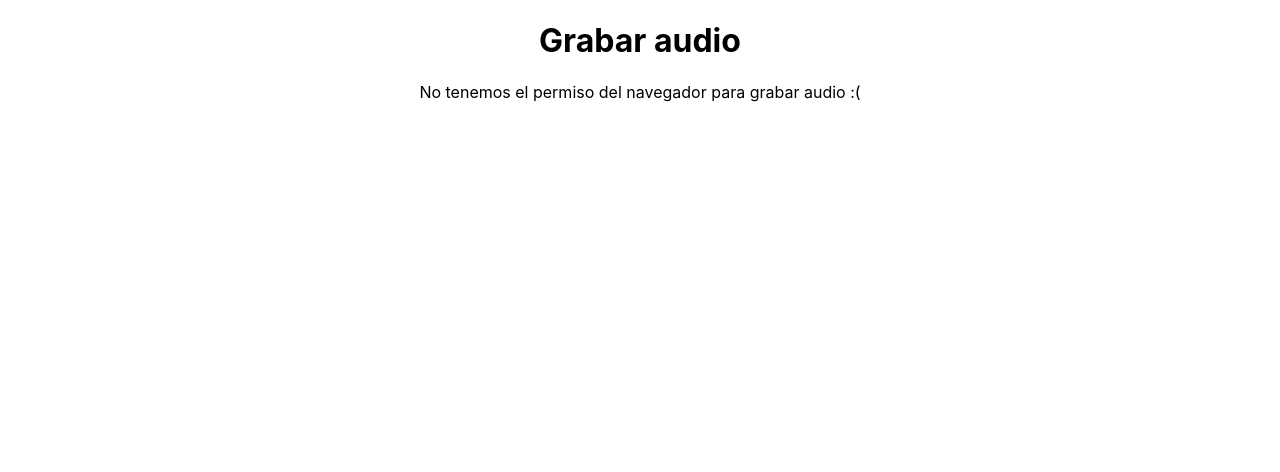
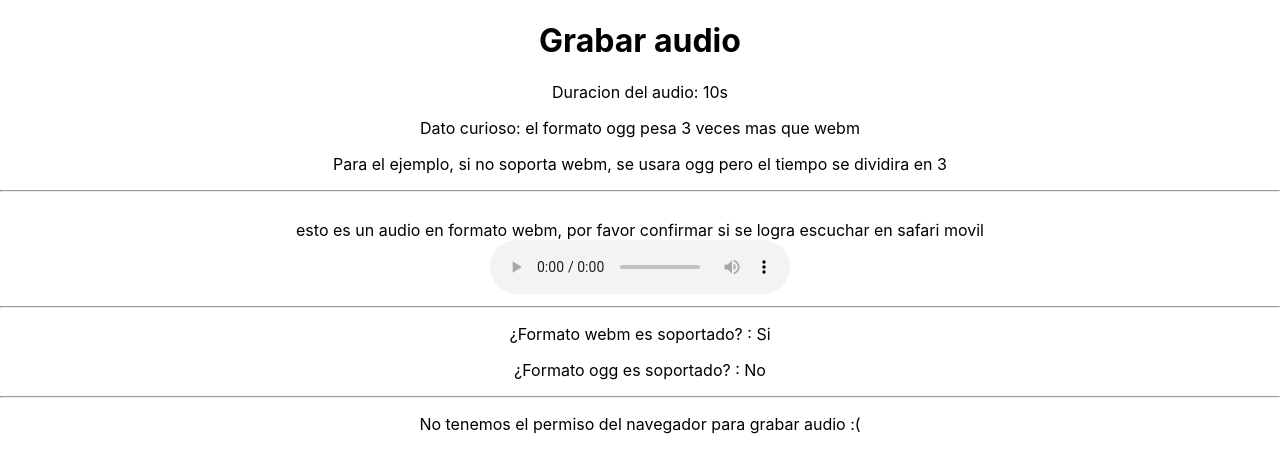
Before and after one commit to HaroldCCS/record_audio_react_typescript, a React (Create React App) app: page / in a window 1280 px wide. Shown: the top 472 px of the page. Built offline with nearby package versions, Linux system fonts and the light colour scheme; no server answers.

Commit message:
Validación formato ogg

```diff
--- a/src/modules/AudioRecord.tsx
+++ b/src/modules/AudioRecord.tsx
@@ -5,7 +5,16 @@ interface IAudioProps extends PropsWithChildren<any>{
     audioDuration?: number
 }
 
-const config = { mimeType: "audio/webm" };
+const config =
+( () => {
+    if(MediaRecorder.isTypeSupported( "audio/webm")){
+        return { mimeType: "audio/webm" };
+    } else if(MediaRecorder.isTypeSupported( "audio/ogg")){
+        return { mimeType: "audio/ogg" };
+    } else {
+        return { mimeType: "audio/webm" };
+    }
+})
 
 let mediaRecorder: MediaRecorder | null = null;
 let recordedChunks: Blob[] | any = [];
@@ -25,7 +34,18 @@ const AudioRecord: React.FC<IAudioProps> = ({audioDuration}) => {
     const isRecordtRef = useRef(isRecord);
     isRecordtRef.current = isRecord;
 
-    const intervalDuration: number =  (audioDuration ? audioDuration : 0 )  / 10;
+    const intervalDuration = () : number => {
+        return durationTime((audioDuration ? audioDuration : 0 )  / 10)
+    }
+
+    const durationTime = (value: number) :number => {
+        if ("audio/ogg" === config().mimeType) {
+            value /= 3;
+        }
+        console.log(value)
+        return value
+    }
+
     //validate microphone
     useEffect(() => {
         navigator.mediaDevices
@@ -45,7 +65,7 @@ const AudioRecord: React.FC<IAudioProps> = ({audioDuration}) => {
         if (validationRecord && !validationPaused) {
 
             let count = value + 50;
-            if (count >= intervalDuration + 50) {
+            if (count >= intervalDuration() + 50) {
                 updateSizeAudio(count)
                 handlerEnd()
             } else {
@@ -62,7 +82,7 @@ const AudioRecord: React.FC<IAudioProps> = ({audioDuration}) => {
         // Add class animation loop.
 
         // Init instance MediaRecorder.
-        mediaRecorder = new MediaRecorder(globalStream, config);
+        mediaRecorder = new MediaRecorder(globalStream, config());
 
         // Event for save data recorered into array chunks.
         mediaRecorder.addEventListener("dataavailable", (e) => {
@@ -74,7 +94,7 @@ const AudioRecord: React.FC<IAudioProps> = ({audioDuration}) => {
         // Event stop where you can execute custom actions.
         mediaRecorder.addEventListener("stop", function () {
             // Create object url from blob.
-            const objectRef = URL.createObjectURL(new Blob(recordedChunks));
+            const objectRef = URL.createObjectURL(new Blob(recordedChunks, {type: config().mimeType}));
 
             updateSrcAudio(objectRef);
 
@@ -128,6 +148,26 @@ const AudioRecord: React.FC<IAudioProps> = ({audioDuration}) => {
         <div>
             <h1>Grabar audio</h1>
 
+            <p>Duracion del audio: 10s</p>
+            <p>Dato curioso: el formato ogg pesa 3 veces mas que webm</p>
+            <p>Para el ejemplo, si no soporta webm, se usara ogg pero el tiempo se dividira en 3</p>
+            <hr />
+            <br />
+            esto es un audio en formato webm, por favor confirmar si se logra escuchar en safari movil
+            <br />
+            <audio controls  src="https://uploads-kuepa.s3.us-west-2.amazonaws.com/alliance/talk_channel/audio/7nFqyLppLuolRgiyr5i5.webm"/>
+                <br/>
+                <hr />
+
+            <p>
+                ¿Formato webm es soportado? : {MediaRecorder.isTypeSupported( "audio/webm") ? "Si" : "No"}
+            </p>
+            <p>
+                ¿Formato ogg es soportado? : {MediaRecorder.isTypeSupported( "audio/ogg") ? "Si" : "No"}
+            </p>
+
+            <hr />
+
             {permissionMicro ? (
                 <>
                     {!isRecord ? (
@@ -148,7 +188,7 @@ const AudioRecord: React.FC<IAudioProps> = ({audioDuration}) => {
 
                                     <br />
                                     <Canvas />
-                                    <div>{Math.round(sizeAudio / 100)}s  | max {(audioDuration ? audioDuration : 0 ) / 1000}s</div>
+                                    <div>{Math.round(sizeAudio / 100)}s  | max {Math.round((durationTime(audioDuration ? audioDuration : 0 )) / 1000)}s</div>
                                 </>
                             ) : (
                                 <button onClick={() => handlerPause(false)}>
```
